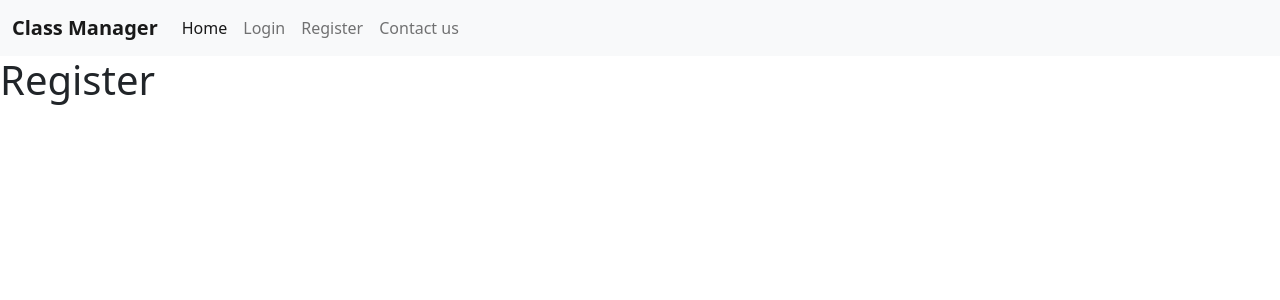
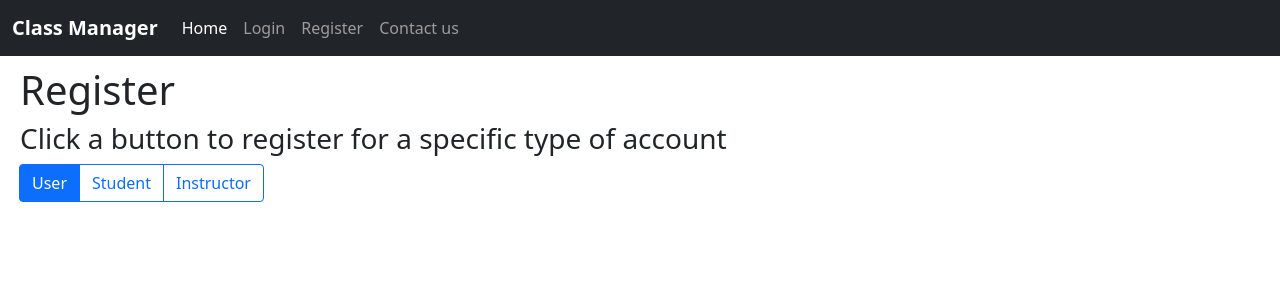
Before and after one commit to okoyekk/coursemanager-project, a Django app: page /register in a window 1280 px wide. Shown: the top 300 px of the page. Run offline with Django 3.2, Linux system fonts and the light colour scheme.

Commit message:
Added some css, and implemented user and role sign ups

```diff
--- a/coursemanager/classmanager/forms.py
+++ b/coursemanager/classmanager/forms.py
@@ -0,0 +1,16 @@
+from django.forms import ModelForm
+from .models import User, Student, Instructor
+
+
+# Create form for Student
+class StudentRegisterForm(ModelForm):
+    class Meta:
+        model = Student
+        fields = ['date_of_birth', 'major', 'standing', 'credits']
+
+
+# Create form for Instructor
+class InstructorRegisterForm(ModelForm):
+    class Meta:
+        model = Instructor
+        fields = ['date_of_birth', 'department']
--- a/coursemanager/classmanager/models.py
+++ b/coursemanager/classmanager/models.py
@@ -1,6 +1,7 @@
 from django.db import models
 from django.contrib.auth.models import AbstractUser
 from datetime import date
+
 
 # Create your models here.
 class User(AbstractUser):
@@ -47,5 +48,5 @@ class Instructor(models.Model):
     department = models.CharField(max_length=20, choices=DEPARTMENTS, default="Other")
 
     def __str__(self):
-        return f"Name: {self.user.first_name} {self.user.last_name}, DoB: {self.date_of_birth},"\
+        return f"Name: {self.user.first_name} {self.user.last_name}, DoB: {self.date_of_birth}," \
                f" Department: {self.department}, Email: {self.user.email}"
--- a/coursemanager/classmanager/static/classmanager/main.js
+++ b/coursemanager/classmanager/static/classmanager/main.js
@@ -0,0 +1,33 @@
+document.addEventListener('DOMContentLoaded', function () {
+    document.querySelector('#register-buttons>#btnradio1').addEventListener('click', () => load_form("user"));
+    document.querySelector('#register-buttons>#btnradio2').addEventListener('click', () => load_form("student"));
+    document.querySelector('#register-buttons>#btnradio3').addEventListener('click', () => load_form("instructor"));
+})
+
+
+// Make a specific form visible when it is called
+function load_form(form) {
+    // make div visible and all forms in div invisible
+    let form_div = document.querySelector('.register-forms');
+    form_div.style.display = 'block';
+    let forms = form_div.querySelectorAll('form');
+    forms.forEach(element => {
+        element.style.display = 'none';
+    });
+    // make only parameter form visible
+    switch (form) {
+        case "user":
+            forms[0].style.display = 'block';
+            break;
+        case "student":
+            forms[1].style.display = 'block';
+            break;
+        case "instructor":
+            forms[2].style.display = 'block';
+            console.log("ins");
+            break;
+        default:
+            console.log(`Invalid form: ${form}`);
+            break;
+    }
+}
--- /dev/null
+++ b/coursemanager/classmanager/static/classmanager/styles.css
@@ -0,0 +1,11 @@
+.main-container {
+    margin: 10px 20px 10px 20px;
+}
+
+.btn-group {
+    margin-bottom: 10px;
+}
+
+.register-forms {
+    margin-bottom: 10px;
+}
--- a/coursemanager/classmanager/templates/classmanager/layout.html
+++ b/coursemanager/classmanager/templates/classmanager/layout.html
@@ -7,13 +7,16 @@
     <meta charset="UTF-8">
     <meta http-equiv="X-UA-Compatible" content="IE=edge">
     <meta name="viewport" content="width=device-width, initial-scale=1.0">
-    <title>{% block title %}Class Manager{% endblock %}</title>
+    <title>{% block title %}Class Manager{% endblock title %}</title>
+    <link rel="stylesheet" href="{% static 'classmanager/styles.css' %}">
     <link href="https://cdn.jsdelivr.net/npm/bootstrap@5.0.2/dist/css/bootstrap.min.css" rel="stylesheet"
         integrity="sha384-EVSTQN3/azprG1Anm3QDgpJLIm9Nao0Yz1ztcQTwFspd3yD65VohhpuuCOmLASjC" crossorigin="anonymous">
+    {% block script %}
+    {% endblock script %}
 </head>
 
 <body>
-    <nav class="navbar navbar-expand-lg navbar-light bg-light">
+    <nav class="navbar navbar-expand-lg navbar-dark bg-dark">
         <div class="container-fluid">
             <a class="navbar-brand" href="{% url 'index' %}"><b>Class Manager</b></a>
             <button class="navbar-toggler" type="button" data-bs-toggle="collapse"
@@ -29,16 +32,35 @@
                     <a class="nav-link" href="{% url 'logout' %}">Logout</a>
                     {% else %}
                     <a class="nav-link" href="{% url 'login' %}">Login</a>
+                    {% endif %}
+                    <!-- View Specific links on the nav -->
+                    {% block nav %}
                     <a class="nav-link" href="{% url 'register' %}">Register</a>
-                    {% endif %}
+                    {% endblock nav %}
                     <!-- Contact page to be implemented later -->
                     <a class="nav-link" href="{% url 'contact_us' %}">Contact us</a>
                 </div>
             </div>
         </div>
     </nav>
-    {% block body%}
-    {% endblock %}
+    <div class="main-container">
+        {% block body%}
+
+        {% endblock body%}
+        {% if success_message %}
+        <!-- Display success messages -->
+        <div class="alert alert-success" role="alert">
+            {{success_message}}
+        </div>
+        {% endif %}
+
+        {% if failure_message %}
+        <!-- Display failure messages -->
+        <div class="alert alert-warning" role="alert">
+            {{failure_message}}
+        </div>
+        {% endif %}
+    </div>
 </body>
 
 </html>
--- a/coursemanager/classmanager/templates/classmanager/register.html
+++ b/coursemanager/classmanager/templates/classmanager/register.html
@@ -1,5 +1,60 @@
 {% extends "classmanager/layout.html" %}
+{% load static %}
 
 {% block body %}
-  <h1>Register</h1>
+<h1>Register</h1>
+<h3>Click a button to register for a specific type of account</h3>
+<div class="btn-group" id="register-buttons" role="group" aria-label="Basic radio toggle button group">
+  <input type="radio" class="btn-check" name="btnradio" id="btnradio1" autocomplete="off" checked>
+  <label class="btn btn-outline-primary" for="btnradio1">User</label>
+
+  <input type="radio" class="btn-check" name="btnradio" id="btnradio2" autocomplete="off">
+  <label class="btn btn-outline-primary" for="btnradio2">Student</label>
+
+  <input type="radio" class="btn-check" name="btnradio" id="btnradio3" autocomplete="off">
+  <label class="btn btn-outline-primary" for="btnradio3">Instructor</label>
+</div>
+<div class="register-forms" style="display: none;">
+  <!-- User form -->
+  <form action="{% url 'register' %}" method="post">
+        {% csrf_token %}
+        <div class="form-group">
+            <input class="form-control" type="text" name="first-name" placeholder="First Name">
+        </div>
+        <div class="form-group">
+            <input class="form-control" type="text" name="last-name" placeholder="Last Name">
+        </div>
+        <div class="form-group">
+            <input class="form-control" type="email" name="email" placeholder="Email Address">
+        </div>
+        <div class="form-group">
+            <input class="form-control" type="text" name="username" placeholder="Username">
+        </div>
+        <div class="form-group">
+            <input class="form-control" type="password" name="password" placeholder="Password">
+        </div>
+        <div class="form-group">
+            <input class="form-control" type="password" name="confirmation" placeholder="Confirm Password">
+        </div>
+        <button class="btn btn-outline-primary" id="submit-user" type="submit">Register User</button>
+        <p>Already have an account? <a href="{% url 'login' %}">Log In here.</a></p>
+    </form>
+
+  <!-- Student form -->
+  <form action="{% url 'register' %}" method="post" id="student-form">
+    {% csrf_token %}
+    {{ student_form.as_p }}
+    <button class="btn btn-outline-primary" type="submit">Register Student</button>
+  </form>
+  <!-- Instructor form -->
+  <form action="{% url 'register' %}" method="post" id="instructor-form">
+    {% csrf_token %}
+    {{ instructor_form.as_p }}
+    <button class="btn btn-outline-primary" type="submit">Register Instructor</button>
+  </form>
+</div>
 {% endblock body %}
+
+{% block script %}
+    <script src="{% static 'classmanager/main.js' %}"></script>
+{% endblock %}
--- a/coursemanager/classmanager/views.py
+++ b/coursemanager/classmanager/views.py
@@ -1,25 +1,123 @@
-from django.shortcuts import render
+from django.db import IntegrityError
 from django.contrib.auth import authenticate, login, logout
+from django.contrib.auth.forms import AuthenticationForm
 from django.http import HttpResponse, HttpResponseRedirect, Http404
 from django.contrib.auth.decorators import login_required
 from django.shortcuts import render
 from django.urls import reverse
 
+from .forms import StudentRegisterForm, InstructorRegisterForm
+from .models import User, Student, Instructor
 
 def index(request):
     return render(request, "classmanager/index.html")
 
 
 def login_view(request):
-    return render(request, "classmanager/login.html")
+    login_form = AuthenticationForm()
+    if request.method == "POST":
+        # Attempt to sign user in
+        form = AuthenticationForm(request, data=request.POST)
+        if form.is_valid():
+            username = form.cleaned_data.get('username')
+            password = form.cleaned_data.get('password')
+            user = authenticate(username=username, password=password)
+            # Check if authentication successful
+            if user is not None:
+                login(request, user)
+                return HttpResponseRedirect(reverse("index"))
+        else:
+            return render(request, "classmanager/login.html", {
+                'login_form': login_form,
+                "failure_message": "Invalid username and/or password."
+            })
+    else:
+        return render(request, "classmanager/login.html", {
+            'login_form': login_form
+        })
 
 
+@login_required
 def logout_view(request):
-    return render(request, "classmanager/index.html")
+    # Logs out user if authenticated
+    # TODO make a message appear on index to say user just logged out
+    logout(request)
+    return HttpResponseRedirect(reverse("index"))
 
 
 def register(request):
-    return render(request, "classmanager/register.html")
+    if request.method == 'POST':
+        # check which form was submitted and save if valid
+        user_form = request.POST
+        student_form = StudentRegisterForm(request.POST)
+        instructor_form = InstructorRegisterForm(request.POST)
+        context = {
+            'student_form': student_form,
+            'instructor_form': instructor_form,
+        }
+        # if user is not authenticated, try registering them (New user)
+        if not request.user.is_authenticated:
+            try:
+                first_name = user_form["first-name"]
+                last_name = user_form["last-name"]
+                email = user_form["email"]
+                username = user_form["username"]
+                password = user_form["password"]
+                confirmation = user_form["confirmation"]
+                # Return a new register form if passwords don't match
+                # TODO add javascript validation to avoid this
+                if password != confirmation:
+                    context['failure_message'] = 'Passwords do not match, please correct it.'
+                    return render(request, "classmanager/register.html", context)
+                # Attempt creating a new user
+                user = User.objects.create_user(username=username, email=email, password=password,
+                                                first_name=first_name, last_name=last_name)
+                user.save()
+                # log in user if it was created without any exception
+                user = authenticate(username=username, password=password)
+                login(request, user)
+            except IntegrityError:
+                context['failure_message'] = 'Sorry, this username is already taken'
+            except KeyError:
+                context['failure_message'] = 'Sorry, you must create a User account and be logged in before you can ' \
+                                             'create a Student or Instructor account '
+            except ValueError:
+                context['failure_message'] = 'Form is not valid, please correct it!'
+            else:
+                context['success_message'] = 'User created, now fill out either a Student or Instructor form'
+        # only save new student if user is authenticated
+        elif student_form.is_valid() and request.user.is_authenticated:
+            try:
+                new_student = student_form.save(commit=False)
+                new_student.user = request.user
+                new_student.save()
+            except IntegrityError:
+                context['failure_message'] = 'Sorry, you cannot create another Student account'
+            else:
+                context['success_message'] = 'Great, you just made a student account, now you can participate in ' \
+                                             'classes and submit assignments! '
+        # only save new student if user is authenticated
+        elif instructor_form.is_valid() and request.user.is_authenticated:
+            try:
+                new_instructor = student_form.save(commit=False)
+                new_instructor.user = request.user
+                new_instructor.save()
+            except IntegrityError:
+                context['failure_message'] = 'Sorry you cannot create another Instructor account'
+            else:
+                context['success_message'] = 'Great, you just made an instructor account, now you can create classes ' \
+                                             'and manage them!'
+        else:
+            context['failure_message'] = 'Form is not valid, please correct it!'
+        return render(request, "classmanager/register.html", context)
+    else:
+        # Generate forms and return to user
+        student_form = StudentRegisterForm()
+        instructor_form = InstructorRegisterForm()
+        return render(request, "classmanager/register.html", {
+            'student_form': student_form,
+            'instructor_form': instructor_form
+        })
 
 
 def contact_us(request):
```
Also changed, not shown: coursemanager/classmanager/templates/classmanager/login.html (+9 -0 lines), coursemanager/coursemanager/settings.py (+4 -7 lines), coursemanager/classmanager/static/classmanager/style.css (deleted), coursemanager/db.sqlite3.
